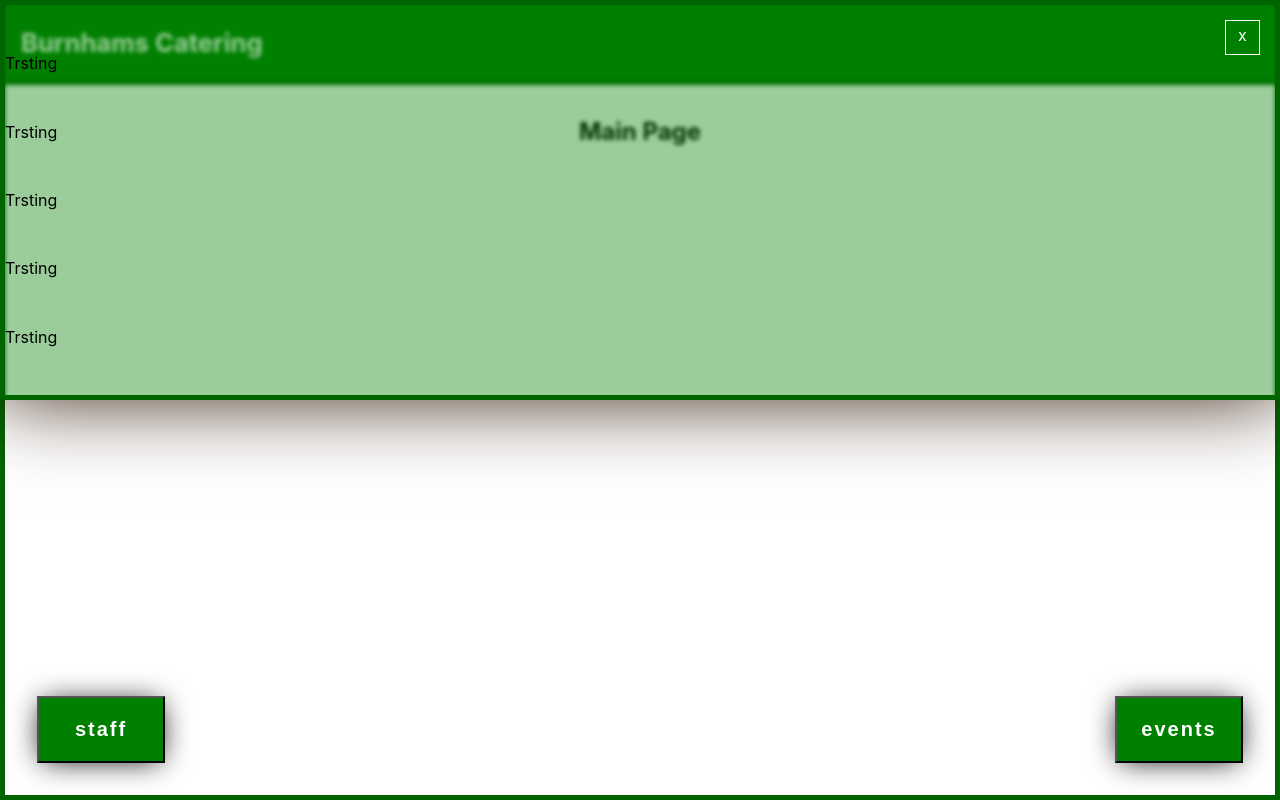
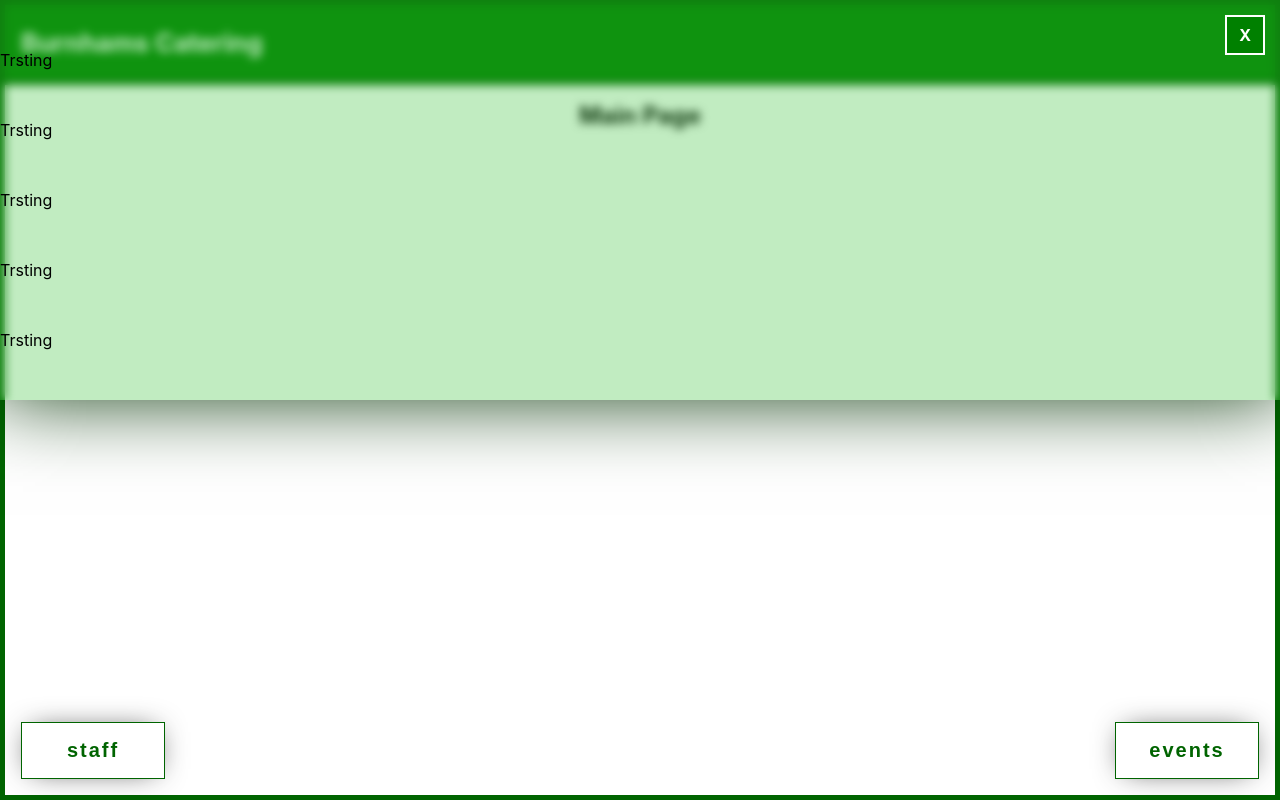
Before and after one commit to CodingDatum/burnhams-catering, a React (Create React App) app: page / in a window 1280 px wide. Both pictures are taken after a click on the element 1243 px from the left and 42 px from the top of the page. Built offline with nearby package versions, Linux system fonts and the light colour scheme.

Commit message:
style stuff

```diff
--- a/src/components/Main/Main.module.css
+++ b/src/components/Main/Main.module.css
@@ -6,7 +6,7 @@
     flex-direction: column;
     justify-content: space-between;
     align-items: center;
-    padding: 2rem;
+    padding: 1rem;
 }
 
 .main-bottom-buttons{
--- a/src/components/Navbar/NavCol.js
+++ b/src/components/Navbar/NavCol.js
@@ -14,7 +14,7 @@ const NavCol = props => {
             <span>Trsting</span>
             <span>Trsting</span>
             <span>Trsting</span>
-            <span className={styles.close} onClick={closeNavCol}>x</span>
+            <span className={styles.close} onClick={closeNavCol}>X</span>
         </div>
     )
 }
--- a/src/components/Navbar/NavCol.module.css
+++ b/src/components/Navbar/NavCol.module.css
@@ -2,8 +2,8 @@
     position: absolute;
     height: 50%;
     width: 100%;
-    background-color: rgba(0, 128, 0, 0.396);
-    backdrop-filter: blur(2px);
+    background-color: rgba(51, 192, 51, 0.303);
+    backdrop-filter: blur(5px);
     display: flex;
     flex-direction: column;
     justify-content: space-evenly;
@@ -11,8 +11,7 @@
     z-index: 100;
     transform: translateY(-100%);
     animation: nav-col 0.5s ease forwards;
-    box-shadow: 0px -10px 80px 5px rgb(43, 19, 1);
-    border: 5px solid darkgreen;
+    box-shadow: 0px -10px 80px 5px rgb(5, 52, 5);
 }
 
 @keyframes nav-col{
@@ -22,14 +21,14 @@
 }
 
 .close{
-    height: 2.2rem;
-    width: 2.2rem;
+    font-size: 1rem;
+    font-weight: bold;
     background-color: green;
-    border: 1px solid white;
+    border: 2.5px solid white;
     color: white;
     position: absolute;
     top: 15px;
     right: 15px;
-    padding: 0.25rem;
+    padding: 0.5rem 0.75rem;;
     text-align: center;
 }
--- a/src/components/UI/Buttons/Buttons.module.css
+++ b/src/components/UI/Buttons/Buttons.module.css
@@ -1,10 +1,11 @@
 .main-button{
-    width: 8rem;
-    padding: 1.25rem;
-    color: white;
-    background-color: green;
+    width: 9rem;
+    padding: 1rem 1.25rem;
+    color: darkgreen;
+    background-color: white;
     font-size: 1.25rem;
     font-weight: bold;
-    box-shadow: 0px 2px 30px -5px black;
+    box-shadow: 0px 0px 30px -10px rgba(0, 0, 0, 0.814);
     letter-spacing: 2px;
+    border: 1px solid darkgreen;
 }
```
